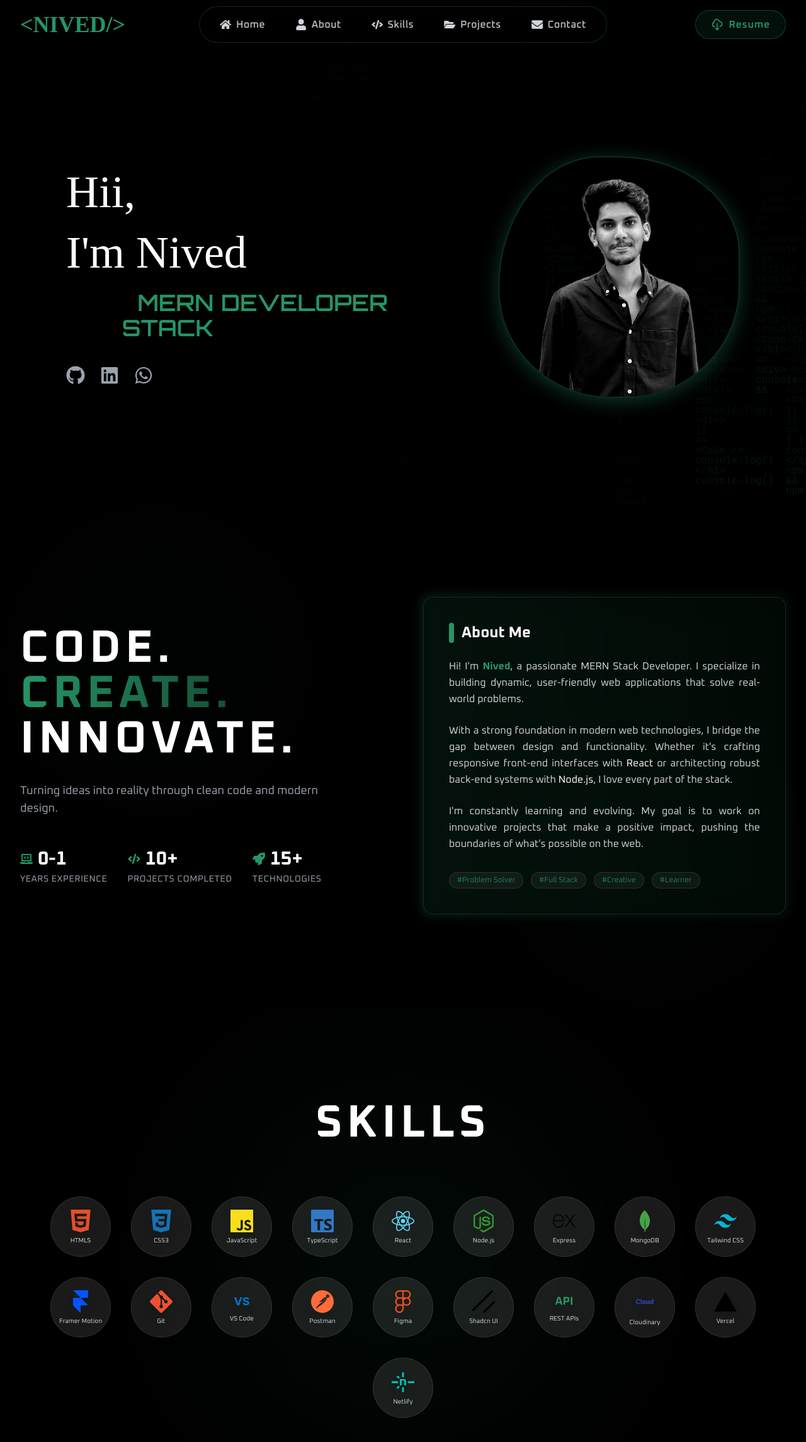
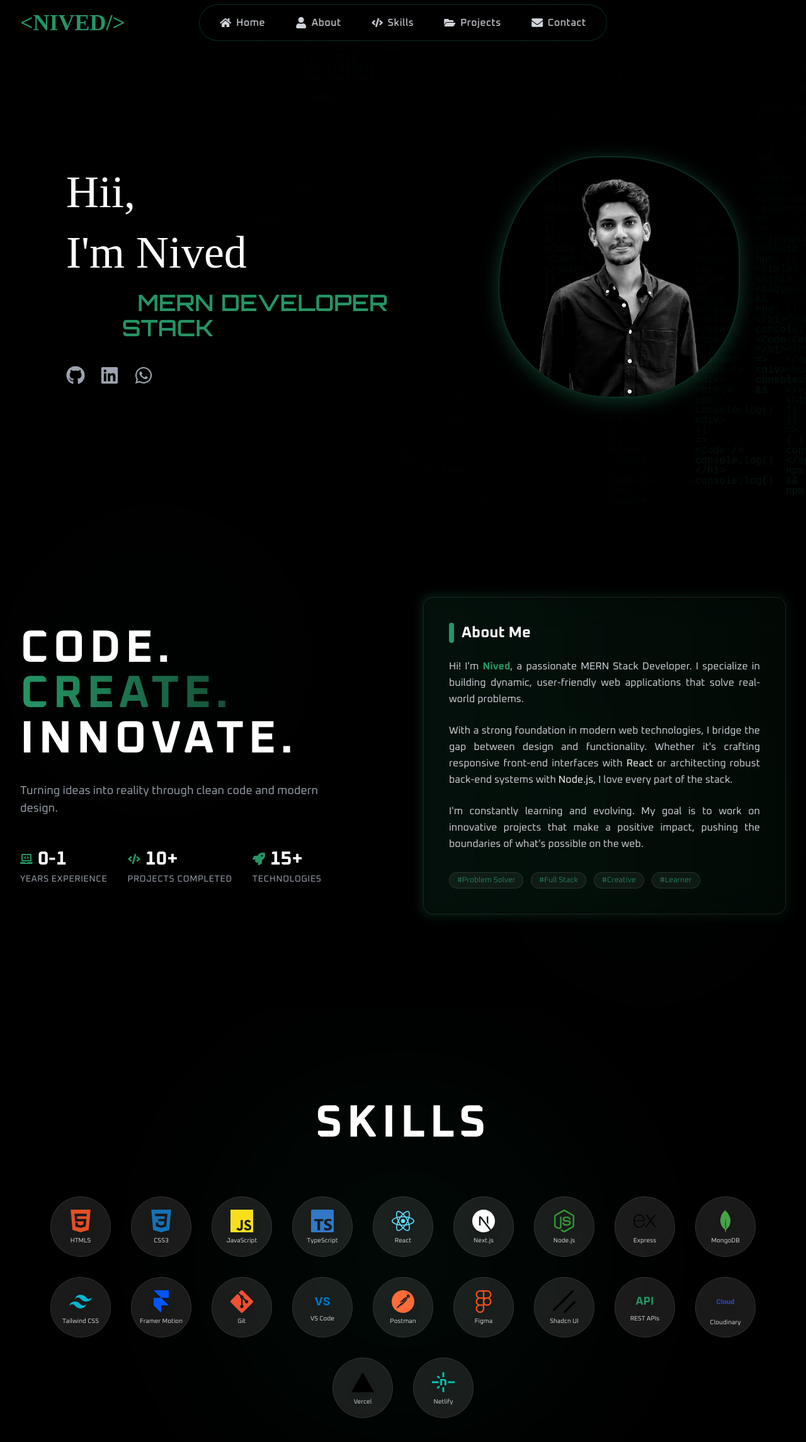
Before and after one commit to Nived11/MY_PORTFOLIO_TYPESCRIPT, a React (Vite) app: page / in a window 1280 px wide. Shown: the top 2290 px of the page at 63% size. Built offline with nearby package versions, Linux system fonts and the light colour scheme; a web font is replaced by a local one.

Commit message:
project add

```diff
--- a/src/components/Navbar.tsx
+++ b/src/components/Navbar.tsx
@@ -83,7 +83,7 @@ const Navbar = () => {
         </div>
 
         {/* Resume Button - Right Side */}
-        <motion.button
+        {/* <motion.button
           initial={{ opacity: 0, x: 20 }}
           animate={{ opacity: 1, x: 0 }}
           transition={{ duration: 0.6, delay: 0.6 }}
@@ -109,7 +109,7 @@ const Navbar = () => {
             />
           </svg>
           <span className="xl:inline">Resume</span>
-        </motion.button>
+        </motion.button> */}
 
         {/* Tablet & Mobile Menu Button */}
         <motion.button
--- a/src/components/Skills.tsx
+++ b/src/components/Skills.tsx
@@ -4,11 +4,13 @@ import {
   SiReact, SiTypescript, SiTailwindcss, SiFramer, SiHtml5, SiCss3, SiJavascript,
   SiNodedotjs, SiExpress, SiMongodb,
   SiGit, SiPostman, SiVercel, SiNetlify, SiFigma,
-  SiShadcnui
+  SiShadcnui,
+  SiNextdotjs
 } from "react-icons/si";
 
 // Icon mapping
 const iconMap: Record<string, React.ReactNode> = {
+  "Next.js": <SiNextdotjs className="text-white" />,
   "React": <SiReact className="text-[#61DAFB]" />,
   "TypeScript": <SiTypescript className="text-[#3178C6]" />,
   "Tailwind CSS": <SiTailwindcss className="text-[#06B6D4]" />,
@@ -33,7 +35,7 @@ const iconMap: Record<string, React.ReactNode> = {
 const Skills = () => {
     // Flat list of skills for the organic cloud
     const skillsList = [
-        "HTML5", "CSS3", "JavaScript", "TypeScript", "React",
+        "HTML5", "CSS3", "JavaScript", "TypeScript", "React","Next.js",
         "Node.js", "Express", "MongoDB", "Tailwind CSS", "Framer Motion",
         "Git", "VS Code", "Postman", "Figma", "Shadcn UI",
         "REST APIs", "Cloudinary", "Vercel", "Netlify"
```
